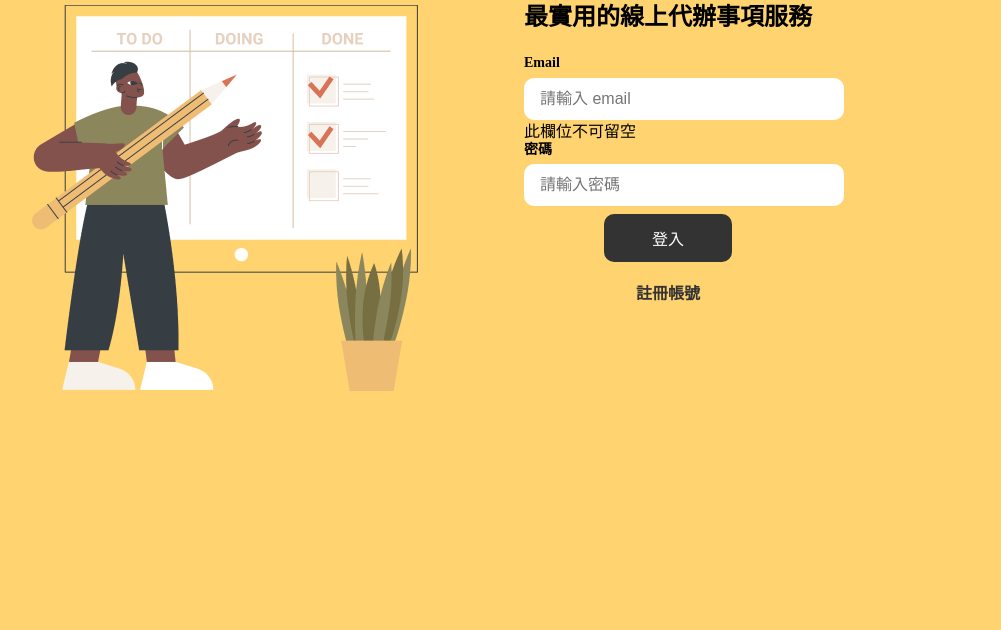
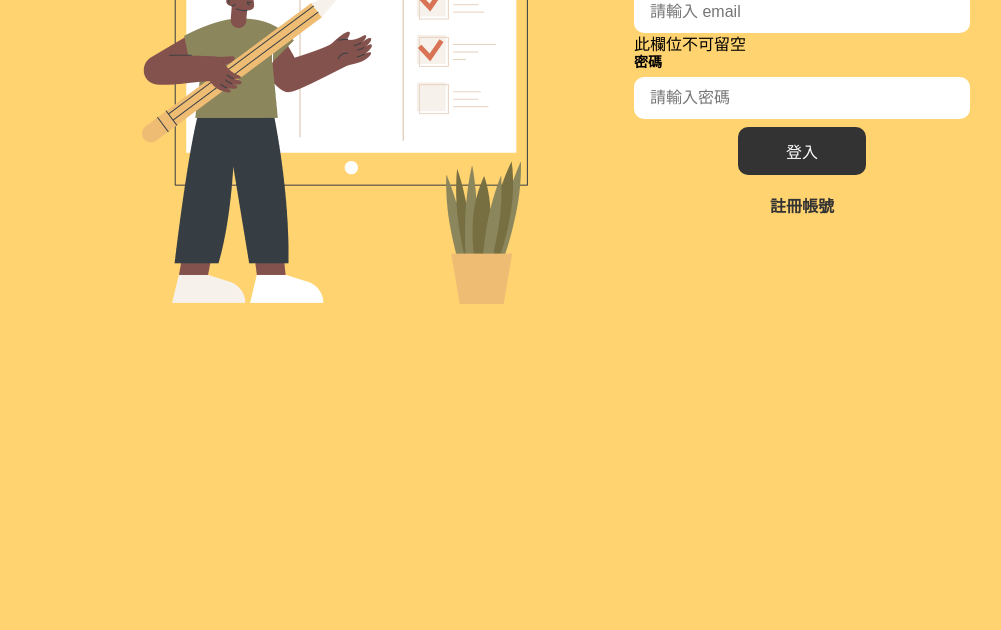
Before and after one commit to yachuh/rocketCamp-TodoList, a plain HTML site: page index.html in a window 1280 px wide. Shown: the part 170-800 px from the top of the page, without its empty margins (84-1085 px from the left). Drawn offline with Linux system fonts and the light colour scheme.

Commit message:
Fix main alignments

```diff
--- a/index.html
+++ b/index.html
@@ -7,7 +7,7 @@
     <link rel="stylesheet" href="style.css">
     <title>登入</title>
 </head>
-<body class="container">
+<body>
     <img class="logo" src="./img/logo.svg" alt="logo">
     <div class="main">
         <img src="./img/img.png" alt="">
--- a/style.css
+++ b/style.css
@@ -51,14 +51,12 @@ table {
 body {
     background: #FFD370;
     font-family:'Noto Sans TC';
+    margin: 0 auto;
+    width: 70%;
 }
 
 img {
     width: 100%;
-}
-
-.container {
-    margin: 87px 116px;
 }
 
 .logo {
@@ -68,6 +66,7 @@ img {
 
 .main {
     display: flex;
+    justify-content: center;
 }
 
 .main img {
@@ -75,7 +74,7 @@ img {
 }
 
 .main form {
-    padding-left: 106px;
+    margin-left: 106px;
     display: flex;
     flex-direction: column;
 }
@@ -96,7 +95,7 @@ form input {
     font-weight: normal;
     border: none;
     border-radius: 10px;
-    width: 100%;
+    width: 304px;
     padding: 12px 16px;
     margin: 4px 0px;
 }
```
